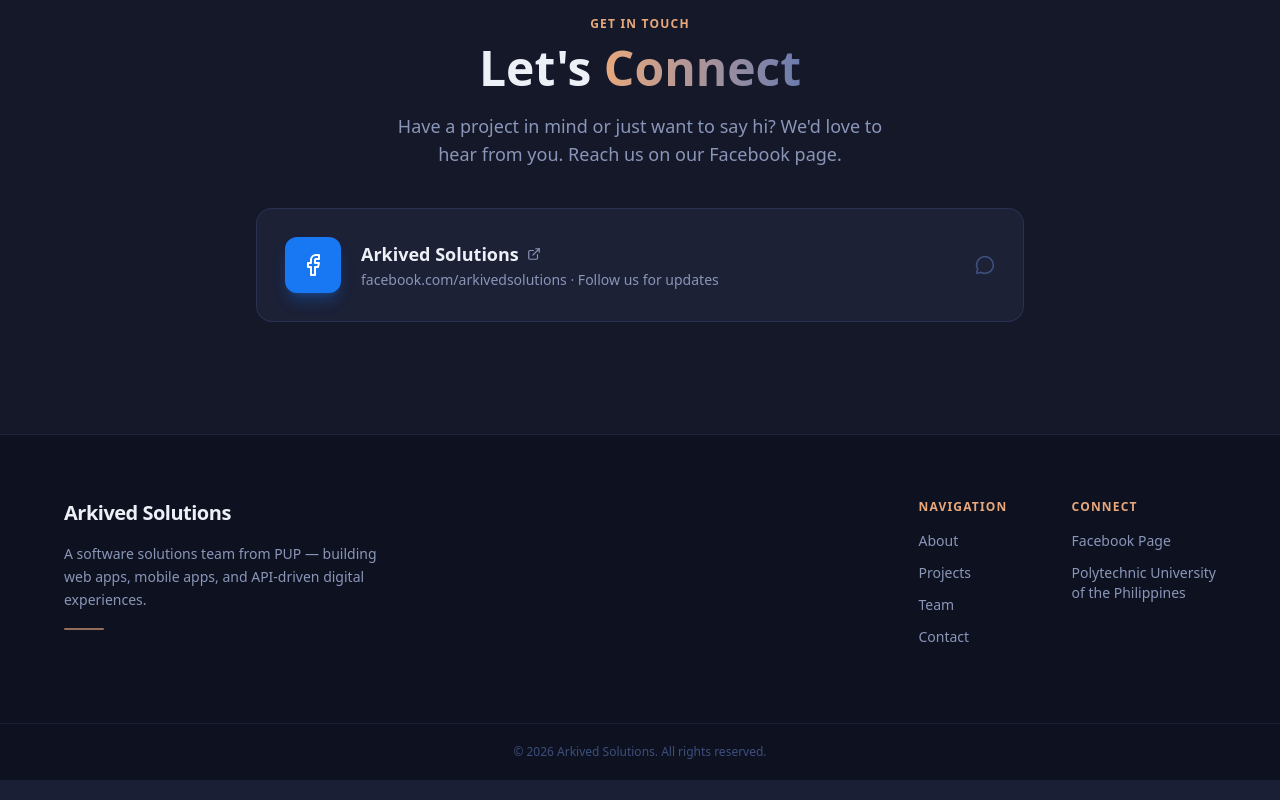
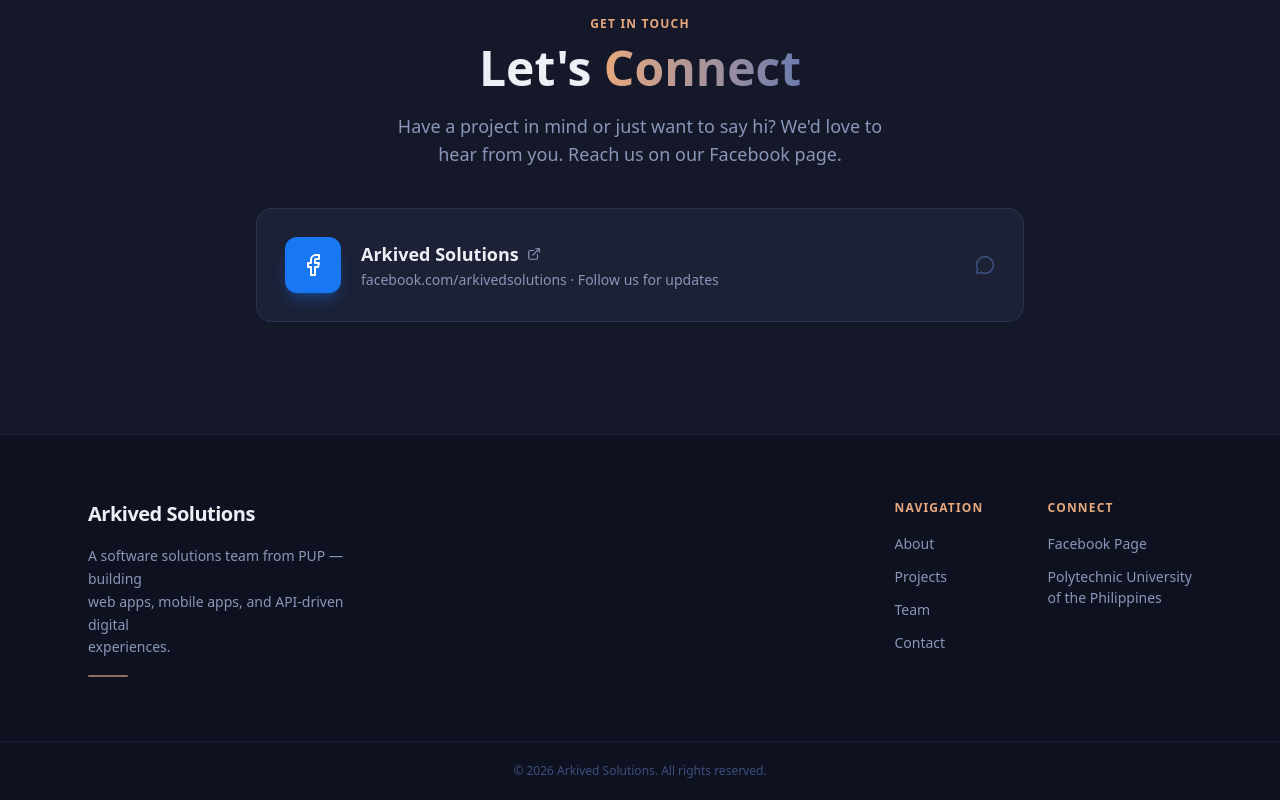
Before and after one commit to Arkived-Solutions/Arkived, a Next.js app: page / in a window 1280 px wide. Shown: the part 3936-4736 px from the top of the page. Built offline with nearby package versions, Linux system fonts and the light colour scheme.

Commit message:
doned px to em @all

```diff
--- a/components/Footer.tsx
+++ b/components/Footer.tsx
@@ -13,34 +13,34 @@
         <footer className="bg-[#0E1220] border-t border-[#3D4F7C]/30">
 
             {/* Main footer body */}
-            <div className="max-w-6xl mx-auto em-6 py-16 flex flex-col sm:flex-row items-start justify-between gap-12">
+            <div className="max-w-[72em] mx-auto px-[1.5em] py-[4em] flex flex-col sm:flex-row items-start justify-between gap-[3em]">
 
                 {/* Left — Brand */}
-                <div className="flex flex-col gap-4 max-w-[300em]">
-                    <span className="font-[var(--font-space-grotesk)] font-bold text-[#EEF0F7] text-xl tracking-tight">
+                <div className="flex flex-col gap-[1em] max-w-[18.75em]">
+                    <span className="font-[var(--font-space-grotesk)] font-bold text-[#EEF0F7] text-[1.25em] tracking-tight">
                         Arkived Solutions
                     </span>
-                    <p className="text-[#8A96B8] text-sm leading-relaxed font-[var(--font-inter)]">
+                    <p className="text-[#8A96B8] text-[0.875em] leading-relaxed font-[var(--font-inter)]">
                         A software solutions team from PUP — building<br /> web apps, mobile apps, and API-driven digital<br /> experiences.
                     </p>
                     {/* Accent line */}
-                    <div className="w-10 h-0.5 bg-[#E8A87C]/60 rounded-full" />
+                    <div className="w-[2.5em] h-[0.125em] bg-[#E8A87C]/60 rounded-full" />
                 </div>
 
                 {/* Right — Navigation + Connect */}
-                <div className="flex flex-row gap-16">
+                <div className="flex flex-row gap-[4em]">
 
                     {/* Navigation */}
-                    <div className="flex flex-col gap-4">
-                        <p className="text-xs font-semibold tracking-widest uppercase text-[#E8A87C] font-[var(--font-inter)]">
+                    <div className="flex flex-col gap-[1em]">
+                        <p className="text-[0.75em] font-semibold tracking-widest uppercase text-[#E8A87C] font-[var(--font-inter)]">
                             Navigation
                         </p>
-                        <nav className="flex flex-col gap-3">
+                        <nav className="flex flex-col gap-[0.75em]">
                             {navLinks.map((link) => (
                                 <a
                                     key={link.href}
                                     href={link.href}
-                                    className="text-sm text-[#8A96B8] hover:text-[#EEF0F7] transition-colors duration-200 font-[var(--font-inter)] w-fit"
+                                    className="text-[0.875em] text-[#8A96B8] hover:text-[#EEF0F7] transition-colors duration-200 font-[var(--font-inter)] w-fit"
                                 >
                                     {link.label !== "Facebook Page" ? link.label : null}
                                 </a>
@@ -49,20 +49,20 @@
                     </div>
 
                     {/* Connect */}
-                    <div className="flex flex-col gap-4">
-                        <p className="text-xs font-semibold tracking-widest uppercase text-[#E8A87C] font-[var(--font-inter)]">
+                    <div className="flex flex-col gap-[1em]">
+                        <p className="text-[0.75em] font-semibold tracking-widest uppercase text-[#E8A87C] font-[var(--font-inter)]">
                             Connect
                         </p>
-                        <div className="flex flex-col gap-3">
+                        <div className="flex flex-col gap-[0.75em]">
                             <a
                                 href={navLinks[4].href}
                                 target="_blank"
                                 rel="noopener noreferrer"
-                                className="text-sm text-[#8A96B8] hover:text-[#EEF0F7] transition-colors duration-200 font-[var(--font-inter)] w-fit"
+                                className="text-[0.875em] text-[#8A96B8] hover:text-[#EEF0F7] transition-colors duration-200 font-[var(--font-inter)] w-fit"
                             >
                                 {navLinks[4].label}
                             </a>
-                            <p className="text-sm text-[#8A96B8] font-[var(--font-inter)]">
+                            <p className="text-[0.875em] text-[#8A96B8] font-[var(--font-inter)]">
                                 Polytechnic University
                                 <br />
                                 of the Philippines
@@ -75,8 +75,8 @@
 
             {/* Bottom bar */}
             <div className="border-t border-[#3D4F7C]/20">
-                <div className="max-w-6xl mx-auto em-6 py-5 flex justify-center">
-                    <p className="text-[#3D4F7C] text-xs font-[var(--font-inter)]">
+                <div className="max-w-[72em] mx-auto px-[1.5em] py-[1.25em] flex justify-center">
+                    <p className="text-[#3D4F7C] text-[0.75em] font-[var(--font-inter)]">
                         © 2026 Arkived Solutions. All rights reserved.
                     </p>
                 </div>
```
